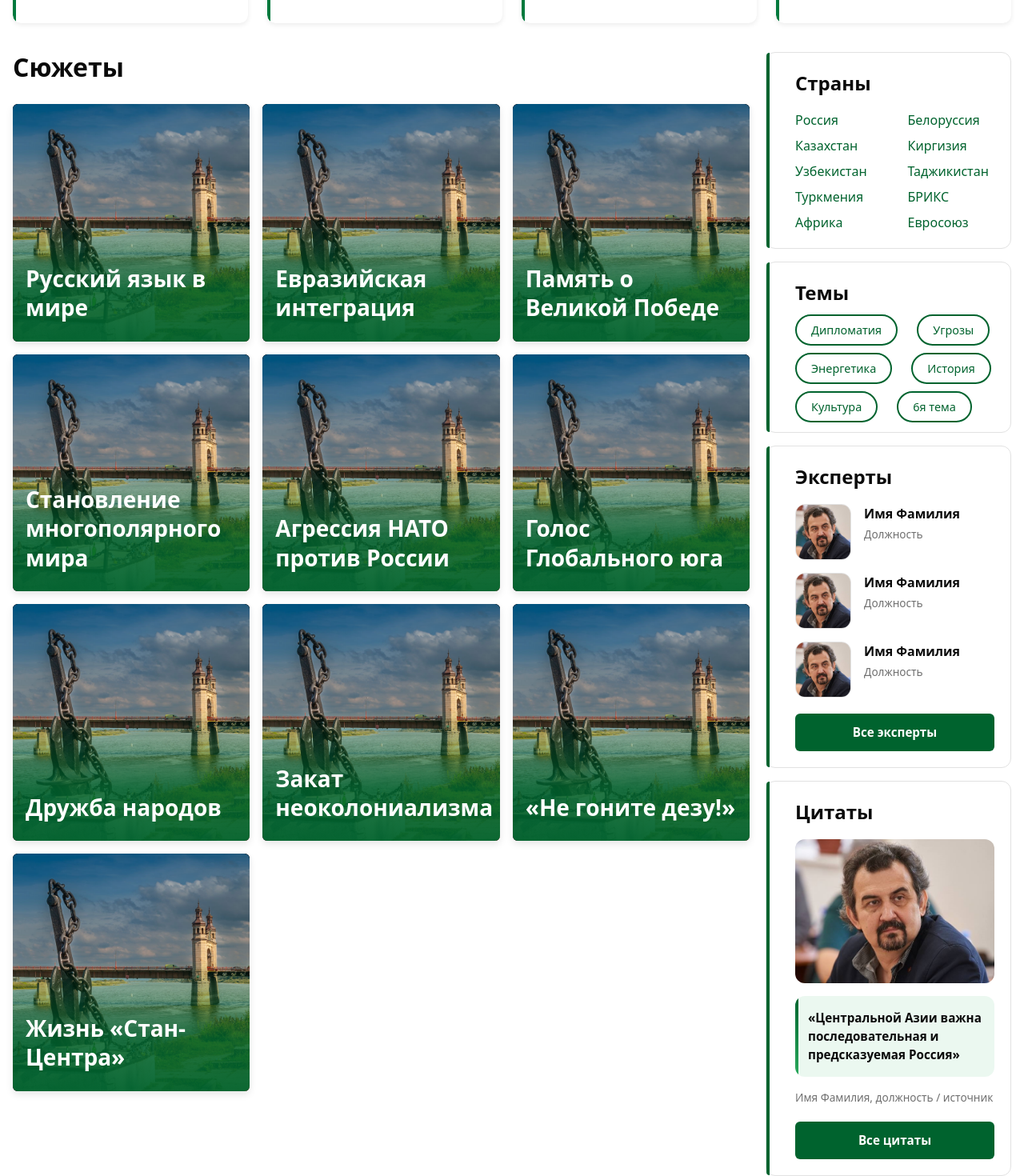
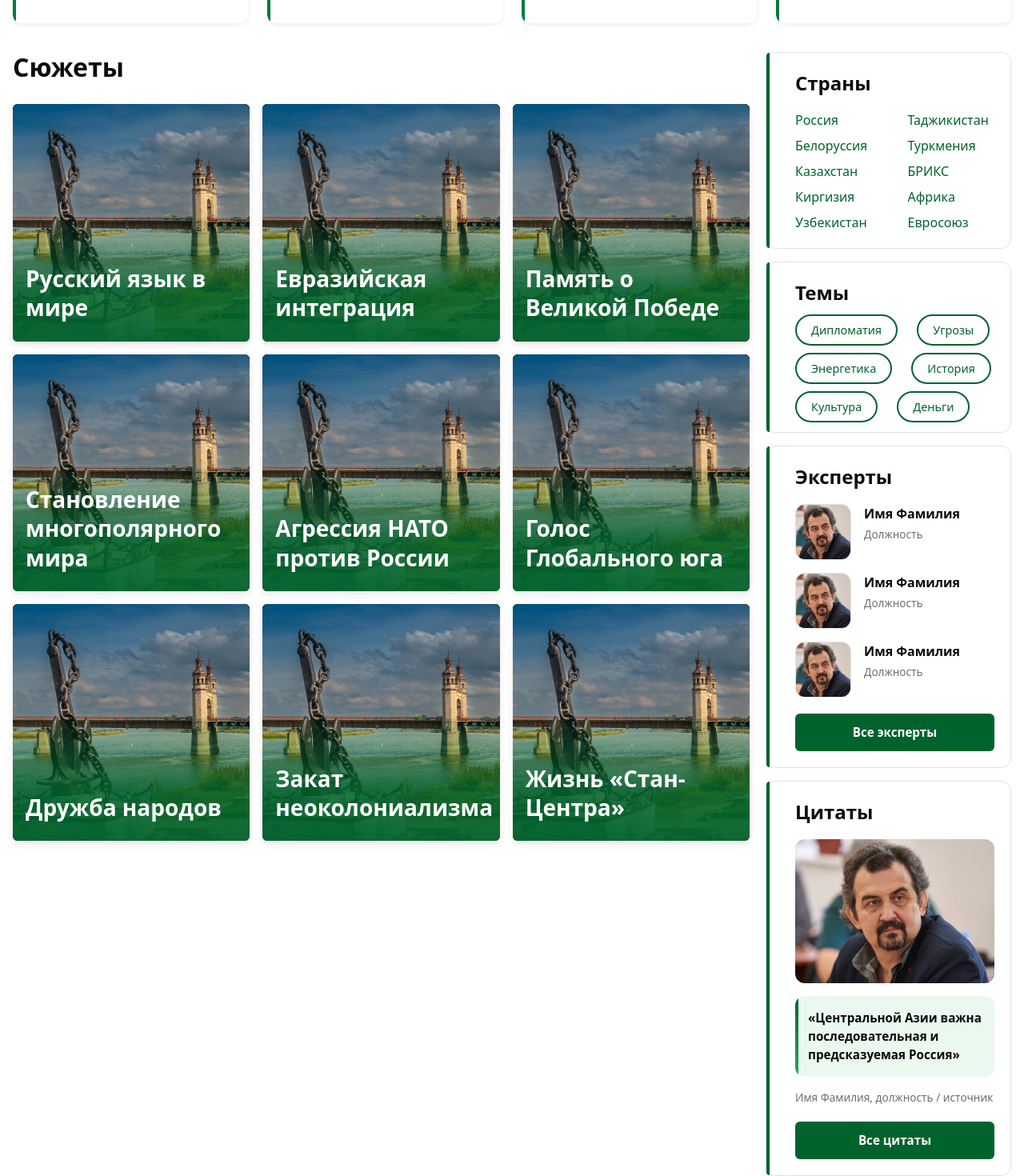
Before and after one commit to kyaune/stan-center, a Vue app: page / in a window 1280 px wide. Shown: the part 1020-2490 px from the top of the page at 80% size. Built offline with nearby package versions, Linux system fonts and the light colour scheme.

Commit message:
added small improv

```diff
--- a/src/components/sidebar/SidebarFilters.vue
+++ b/src/components/sidebar/SidebarFilters.vue
@@ -1,6 +1,7 @@
 <script setup lang="ts">
 import dummyimg from '@/assets/dummyimg.jpg';
 import { RouterLink } from 'vue-router';
+import { computed } from 'vue';
 const countries = [
   "Россия",
   "Белоруссия",
@@ -14,7 +15,9 @@ const countries = [
   "Евросоюз",
 ];
 
-const topics = ["Дипломатия", "Угрозы", "Энергетика", "История", "Культура", "6я тема"];
+const countriesRows = computed(() => Math.ceil(countries.length / 2));
+
+const topics = ["Дипломатия", "Угрозы", "Энергетика", "История", "Культура", "Деньги"];
 
 type Expert = {
   id: number;
@@ -40,7 +43,7 @@ const mainQuote = {
     <!-- Страны -->
     <section class="sidebar-block sidebar-block--countries">
       <h3 class="sidebar-block__title">Страны</h3>
-      <ul class="sidebar-countries">
+      <ul class="sidebar-countries" :style="{ '--countries-rows': countriesRows }">
         <li
           v-for="country in countries"
           :key="country"
@@ -177,6 +180,8 @@ const mainQuote = {
   padding: 0;
   display: grid;
   grid-template-columns: repeat(2, minmax(0, 1fr));
+  grid-template-rows: repeat(var(--countries-rows), auto);
+  grid-auto-flow: column;
   row-gap: 8px;
   column-gap: 32px;
 }
--- a/src/components/stories/StoriesSection.vue
+++ b/src/components/stories/StoriesSection.vue
@@ -61,6 +61,10 @@ const props = defineProps<{
   font-size: 2rem;
   line-height: 1.2;
   color: var(--color-text);
+  text-wrap: balance;
+  white-space: normal;
+  overflow-wrap: anywhere;
+  hyphens: auto;
 }
 
 /* сетка карточек */
--- a/src/dummydata/stories.js
+++ b/src/dummydata/stories.js
@@ -42,11 +42,6 @@ const stories = [
         img: tilsit,
     },
     {
-        id: 9,
-        story: '«Не гоните дезу!»',
-        img: tilsit,
-    },
-    {
         id: 10,
         story: 'Жизнь «Стан-Центра»',
         img: tilsit,
```
